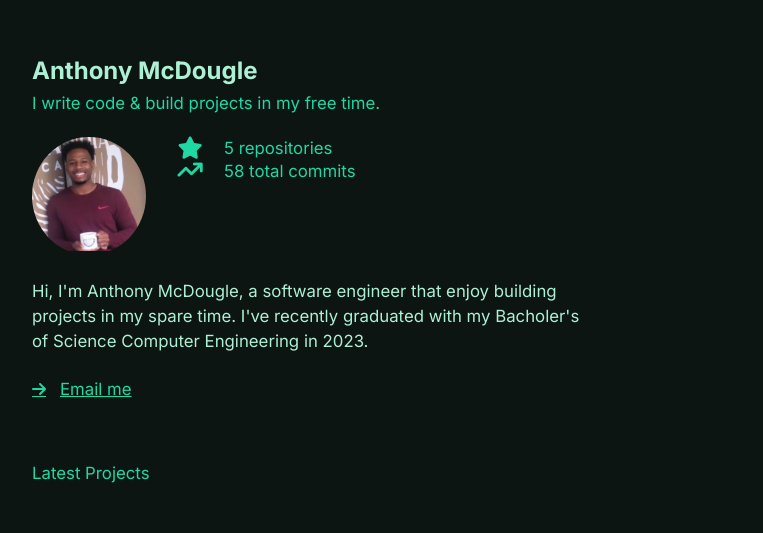
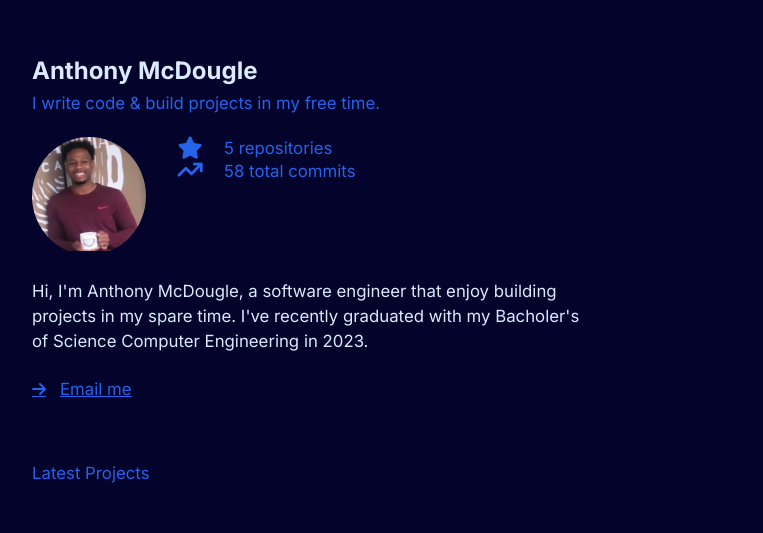
Before and after one commit to amcdougle/myWebsiteProfolio, a plain HTML site: page myWebsite/index.html in a window 1280 px wide. Shown: the part 59-592 px from the top of the page, without its empty margins (258-1021 px from the left). Drawn offline with Linux system fonts and the light colour scheme.

Commit message:
change colors

```diff
--- a/myWebsite/Style.css
+++ b/myWebsite/Style.css
@@ -1,7 +1,7 @@
 :root {
-    --primary-color: #adf0d4;
-    --secondary-color: #1fd8a4;
-    --bg-color: #0d1512
+    --primary-color: #dbeafe;
+    --secondary-color: #2563eb;
+    --bg-color: #03032b
 }
 
 * {
```
